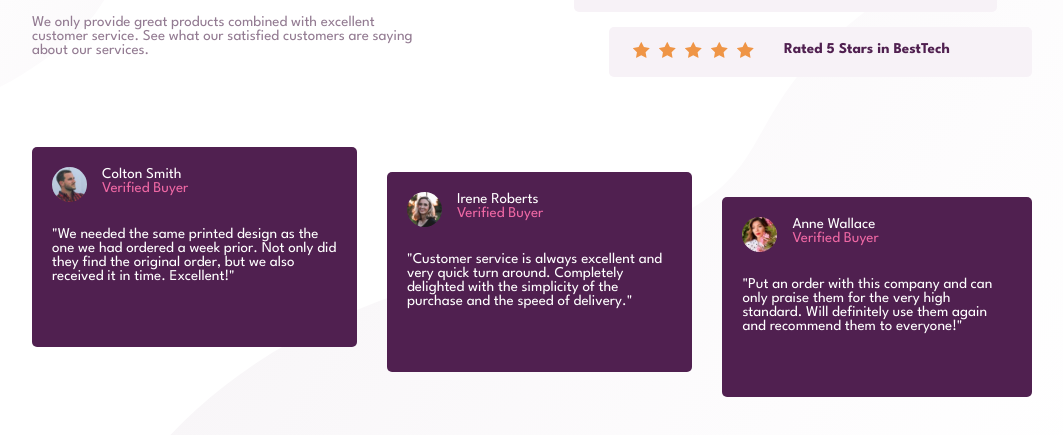
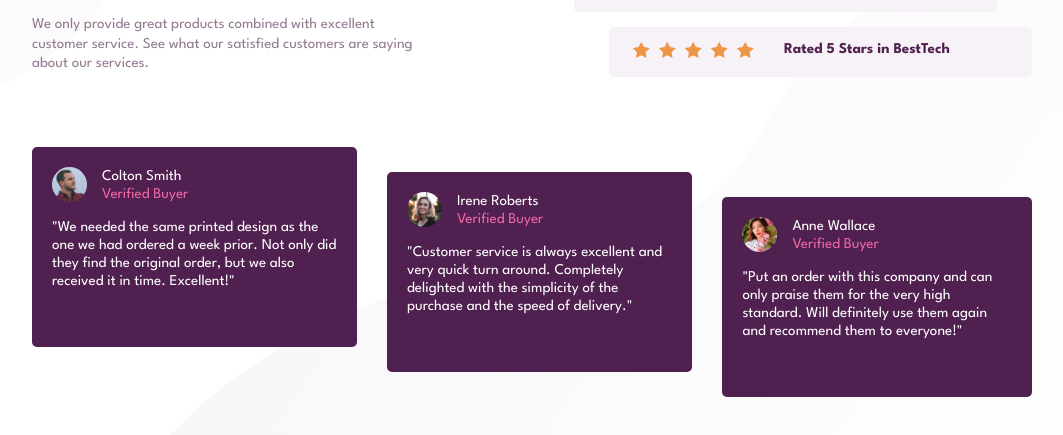
Before and after one commit to Theo77-art/FrontendMentorSocialProofSectionMaster, a plain HTML site: page index.html in a window 1280 px wide. Shown: the part 243-678 px from the top of the page, without its empty margins (108-1171 px from the left). Drawn offline with Linux system fonts and the light colour scheme.

Commit message:
line height

```diff
--- a/styles.css
+++ b/styles.css
@@ -73,6 +73,7 @@ h2 {
     margin-top: 20px;
     font-weight: 400;
     color: hsl(303, 10%, 53%);
+    line-height: 1.3;
 }
 
 
@@ -126,10 +127,11 @@ h2 {
 .comment-block p {
     font-weight: 400;
     color: white;
+    line-height: 1.2;
 }
 
 .comment-block .comment  {
-    margin-top: 25px;
+    margin-top: 15px;
 }
 
 .comment-block:nth-child(2) {
```
